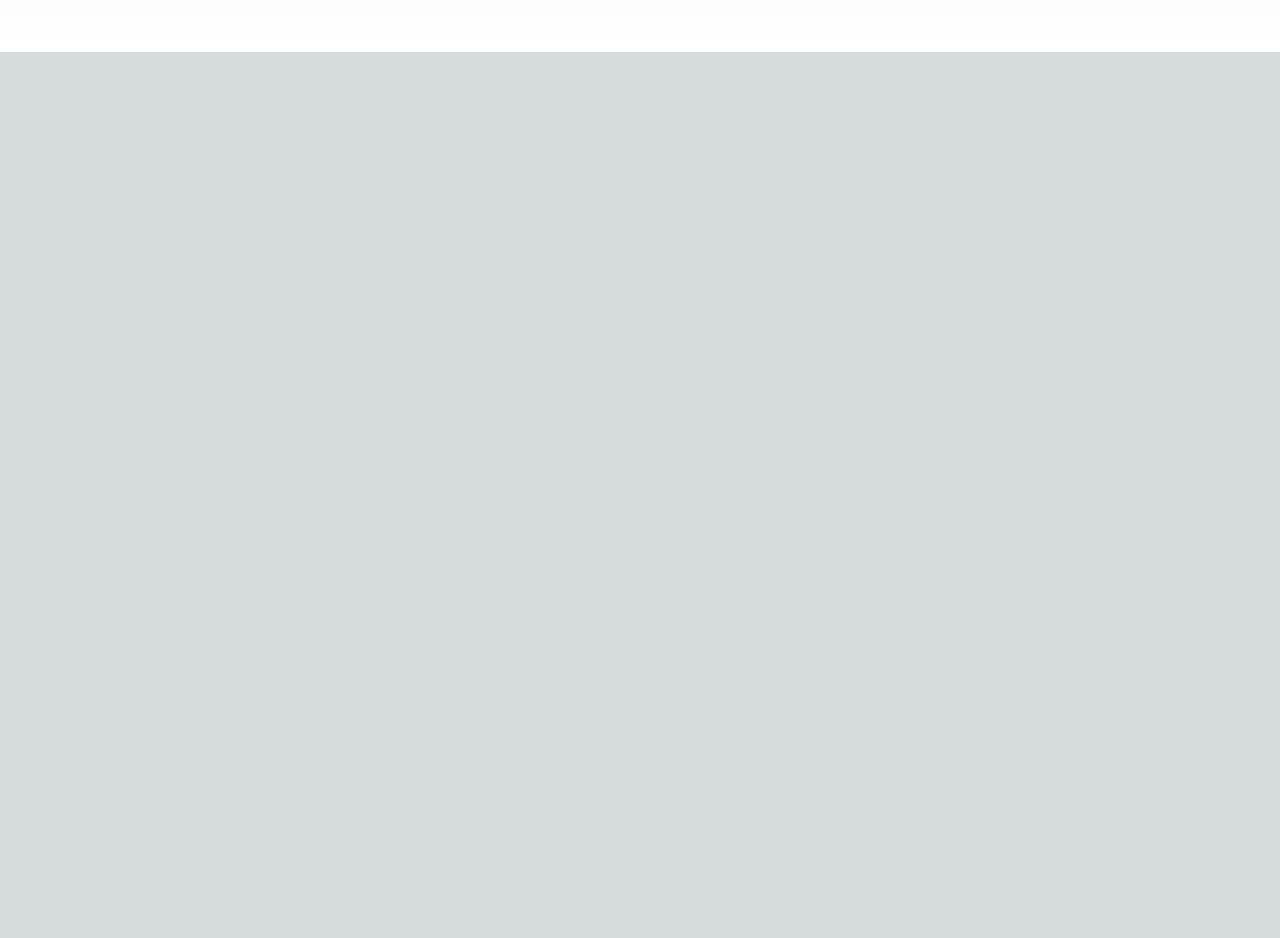
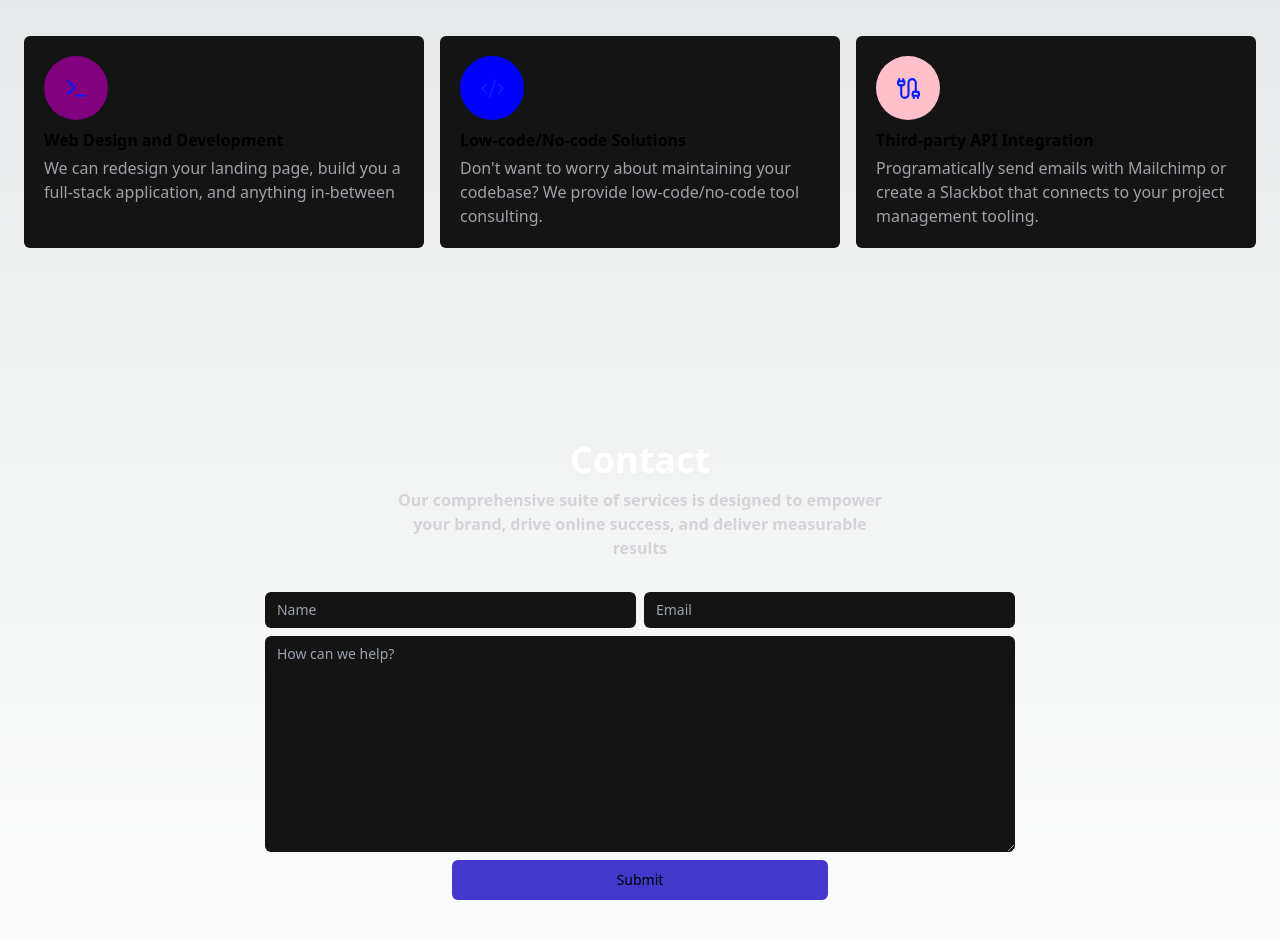
Before and after one commit to tjvonbr/arwen, a Next.js app: page / in a window 1280 px wide. Shown: the part 820-1758 px from the top of the page. Before the commit the page ends 872 px from the top, so only its background shows below. Built offline with nearby package versions, Linux system fonts and the light colour scheme; a web font is replaced by a local one.

Commit message:
contact form

```diff
--- a/package.json
+++ b/package.json
@@ -15,11 +15,13 @@
     "autoprefixer": "10.4.15",
     "eslint": "8.49.0",
     "eslint-config-next": "13.4.19",
+    "lucide-react": "^0.279.0",
     "next": "13.4.19",
     "postcss": "8.4.29",
     "react": "18.2.0",
     "react-dom": "18.2.0",
     "tailwindcss": "3.3.3",
+    "tw-merge": "^0.0.1-alpha.3",
     "typescript": "5.2.2"
   }
 }
--- a/src/app/page.tsx
+++ b/src/app/page.tsx
@@ -1,4 +1,10 @@
+"use client";
+
+import ContactForm from "@/components/ContactForm";
+import { Icons } from "@/components/Icons";
+import { Service, services } from "@/config/services";
 import { heroCopy } from "@/utils/consts";
+import { join } from "tw-merge";
 
 export default function Home() {
   return (
@@ -14,6 +20,50 @@ export default function Home() {
           </div>
         </div>
       </div>
+      <section className="mt-48 flex flex-col items-center">
+        <div className="w-1/3 flex flex-col items-center">
+          <div className="flex flex-col space-y-2 text-center">
+            <h2 className="text-4xl text-white font-bold">What we offer</h2>
+            <p className="text-zinc-300 font-semibold">
+              Our comprehensive suite of services is designed to empower your
+              brand, drive online success, and deliver measurable results
+            </p>
+          </div>
+          <div className="mt-8 flex space-x-4">
+            {services.map((service: Service, idx: number) => {
+              const Icon = Icons[service.icon || "code"];
+
+              return (
+                <div
+                  key={idx}
+                  className="w-[400px] p-5 flex flex-col items-start space-y-2 bg-[#141414] rounded-md"
+                >
+                  <div
+                    className={`h-16 w-16 flex justify-center items-center rounded-full`}
+                    style={{ backgroundColor: `${service.color}` }}
+                  >
+                    <Icon size={25} color="#001eff" />
+                  </div>
+                  <div className="flex flex-col space-y-1">
+                    <p className="font-bold">{service.name}</p>
+                    <p className="text-zinc-400">{service.description}</p>
+                  </div>
+                </div>
+              );
+            })}
+          </div>
+        </div>
+      </section>
+      <section className="my-48 flex flex-col items-center">
+        <div className="w-1/2 flex flex-col items-center text-center space-y-2">
+          <h2 className="text-4xl text-white font-bold">Contact</h2>
+          <p className="text-zinc-300 font-semibold">
+            Our comprehensive suite of services is designed to empower your
+            brand, drive online success, and deliver measurable results
+          </p>
+        </div>
+        <ContactForm />
+      </section>
     </main>
   );
 }
--- /dev/null
+++ b/src/components/ContactForm.tsx
@@ -0,0 +1,61 @@
+"use client";
+
+import { useState } from "react";
+
+interface Inquiry {
+  name: string;
+  email: string;
+  request: string;
+}
+
+export default function ContactForm() {
+  const [inquiry, setInquiry] = useState({
+    name: "",
+    email: "",
+    request: "",
+  });
+
+  console.log(inquiry);
+
+  function handleChange(e: React.ChangeEvent<HTMLInputElement>) {
+    let formData = { ...inquiry };
+    formData[e.target.name as keyof Inquiry] = e.target.value;
+    setInquiry(formData);
+  }
+
+  function handleSubmit() {}
+
+  return (
+    <form className="w-3/4 mt-8 flex flex-col items-center space-y-2 text-sm">
+      <div className="w-full flex gap-2">
+        <input
+          className="w-1/2 px-3 py-2 rounded-md bg-[#141414]"
+          name="name"
+          type="text"
+          placeholder="Name"
+          value={inquiry.name}
+          onChange={handleChange}
+        />
+        <input
+          className="w-1/2 px-3 py-2 rounded-md bg-[#141414]"
+          name="email"
+          type="email"
+          placeholder="Email"
+          value={inquiry.email}
+          onChange={handleChange}
+        />
+      </div>
+      <textarea
+        className="w-full px-3 py-2 rounded-md bg-[#141414]"
+        name="inquiry"
+        id="request"
+        placeholder="How can we help?"
+        cols={30}
+        rows={10}
+      ></textarea>
+      <button className="mt-6 h-10 w-1/2 bg-indigo-700 hover:bg-indigo-600 rounded-md">
+        Submit
+      </button>
+    </form>
+  );
+}
--- /dev/null
+++ b/src/components/Icons.ts
@@ -0,0 +1,11 @@
+import { Cable, Code2, Terminal, type LucideIcon } from "lucide-react";
+
+export interface Icons {
+  [key: string]: LucideIcon;
+}
+
+export const Icons: Icons = {
+  cable: Cable,
+  code2: Code2,
+  terminal: Terminal,
+};
--- /dev/null
+++ b/src/config/services.ts
@@ -0,0 +1,30 @@
+export interface Service {
+  name: string;
+  description: string;
+  icon: string;
+  color: string;
+}
+
+export const services: Service[] = [
+  {
+    name: "Web Design and Development",
+    description:
+      "We can redesign your landing page, build you a full-stack application, and anything in-between",
+    icon: "terminal",
+    color: "purple",
+  },
+  {
+    name: "Low-code/No-code Solutions",
+    description:
+      "Don't want to worry about maintaining your codebase?  We provide low-code/no-code tool consulting.",
+    icon: "code2",
+    color: "blue",
+  },
+  {
+    name: "Third-party API Integration",
+    description:
+      "Programatically send emails with Mailchimp or create a Slackbot that connects to your project management tooling.",
+    icon: "cable",
+    color: "pink",
+  },
+];
```
Also changed, not shown: 1 other file (tests, documents, lock files or other folders).
